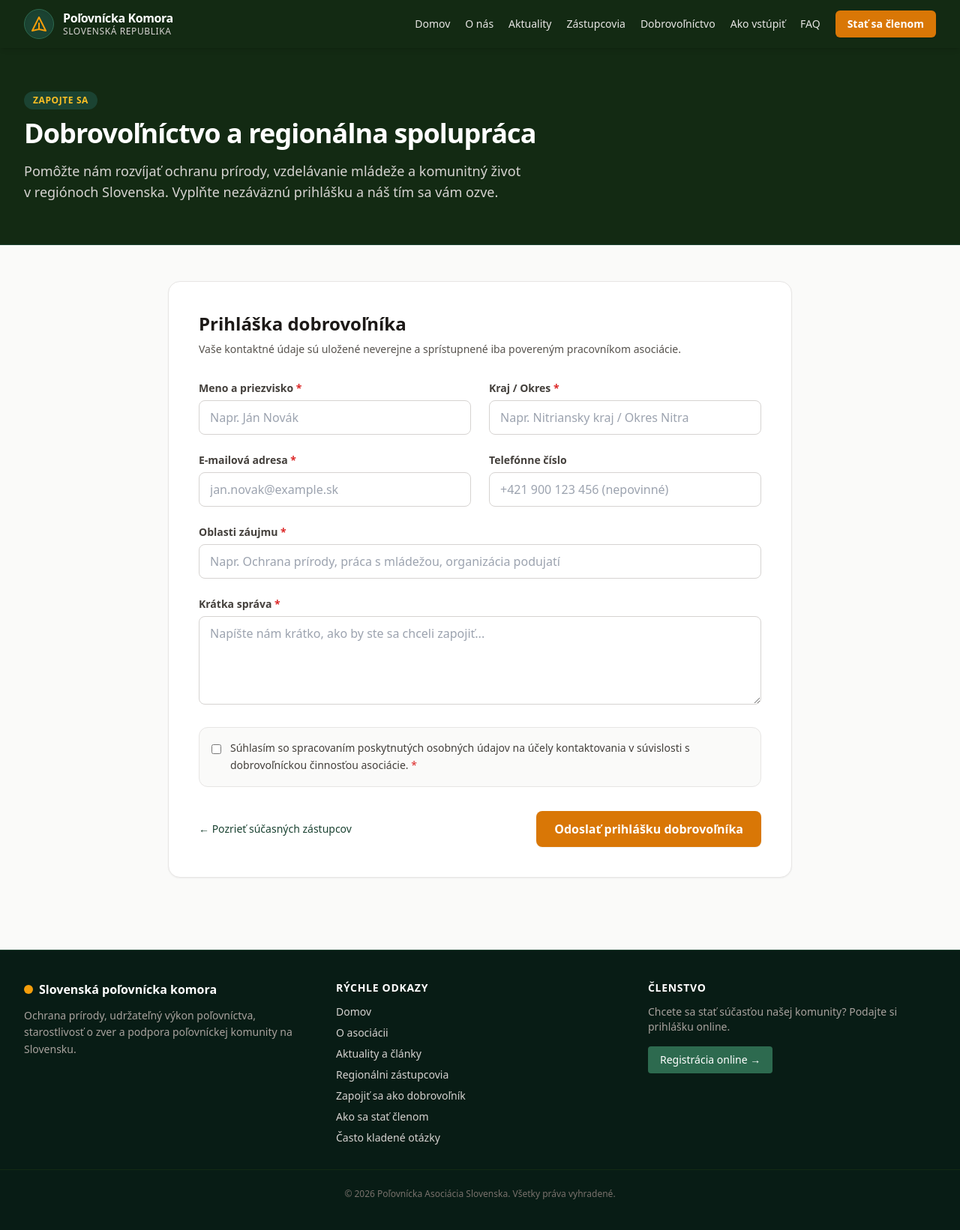
After one commit to sauwin/hunting-association-mvp, a Django app: page /volunteer/ in a window 1280 px wide. The commit adds this page. Shown: the whole page at 75% size. Run offline with Django 5.2, Linux system fonts and the light colour scheme; some libraries are stand-ins or nearby versions.

Commit message:
feat(representatives): add directory and volunteer form templates (#23)

```diff
--- a/src/public_site/templates/public_site/base.html
+++ b/src/public_site/templates/public_site/base.html
@@ -48,10 +48,12 @@
                     </a>
                 </div>
 
-                <nav class="hidden md:flex space-x-6 items-center">
+                <nav class="hidden lg:flex space-x-5 items-center">
                     <a href="{% url 'public_site:home' %}" class="text-stone-200 hover:text-white font-medium transition text-sm">Domov</a>
                     <a href="{% url 'public_site:about' %}" class="text-stone-200 hover:text-white font-medium transition text-sm">O nás</a>
                     <a href="{% url 'public_site:article_list' %}" class="text-stone-200 hover:text-white font-medium transition text-sm">Aktuality</a>
+                    <a href="{% url 'public_site:representatives' %}" class="text-stone-200 hover:text-white font-medium transition text-sm">Zástupcovia</a>
+                    <a href="{% url 'public_site:volunteer' %}" class="text-stone-200 hover:text-white font-medium transition text-sm">Dobrovoľníctvo</a>
                     <a href="{% url 'public_site:how_to_join' %}" class="text-stone-200 hover:text-white font-medium transition text-sm">Ako vstúpiť</a>
                     <a href="{% url 'public_site:faq' %}" class="text-stone-200 hover:text-white font-medium transition text-sm">FAQ</a>
                     <a href="{{ membership_register_url|default:'/membership/apply/' }}" class="bg-amber-600 hover:bg-amber-700 text-white px-4 py-2 rounded-md font-semibold text-sm transition shadow-sm">
@@ -59,7 +61,7 @@
                     </a>
                 </nav>
 
-                <div class="md:hidden flex items-center">
+                <div class="lg:hidden flex items-center">
                     <button id="mobile-menu-btn" type="button" class="text-stone-200 hover:text-white focus:outline-none p-2" aria-label="Toggle menu">
                         <svg class="h-6 w-6" fill="none" viewBox="0 0 24 24" stroke="currentColor">
                             <path stroke-linecap="round" stroke-linejoin="round" stroke-width="2" d="M4 6h16M4 12h16M4 18h16"/>
@@ -69,10 +71,12 @@
             </div>
         </div>
 
-        <div id="mobile-menu" class="hidden md:hidden bg-forest-900 px-4 pt-2 pb-4 space-y-2 border-t border-forest-700">
+        <div id="mobile-menu" class="hidden lg:hidden bg-forest-900 px-4 pt-2 pb-4 space-y-2 border-t border-forest-700">
             <a href="{% url 'public_site:home' %}" class="block px-3 py-2 rounded-md text-base font-medium text-stone-200 hover:text-white hover:bg-forest-700">Domov</a>
             <a href="{% url 'public_site:about' %}" class="block px-3 py-2 rounded-md text-base font-medium text-stone-200 hover:text-white hover:bg-forest-700">O nás</a>
             <a href="{% url 'public_site:article_list' %}" class="block px-3 py-2 rounded-md text-base font-medium text-stone-200 hover:text-white hover:bg-forest-700">Aktuality</a>
+            <a href="{% url 'public_site:representatives' %}" class="block px-3 py-2 rounded-md text-base font-medium text-stone-200 hover:text-white hover:bg-forest-700">Regionálni zástupcovia</a>
+            <a href="{% url 'public_site:volunteer' %}" class="block px-3 py-2 rounded-md text-base font-medium text-stone-200 hover:text-white hover:bg-forest-700">Dobrovoľníctvo</a>
             <a href="{% url 'public_site:how_to_join' %}" class="block px-3 py-2 rounded-md text-base font-medium text-stone-200 hover:text-white hover:bg-forest-700">Ako vstúpiť</a>
             <a href="{% url 'public_site:faq' %}" class="block px-3 py-2 rounded-md text-base font-medium text-stone-200 hover:text-white hover:bg-forest-700">FAQ</a>
             <a href="{{ membership_register_url|default:'/membership/apply/' }}" class="block w-full text-center mt-3 bg-amber-600 hover:bg-amber-700 text-white px-4 py-2.5 rounded-md font-semibold transition">
@@ -101,6 +105,8 @@
                     <li><a href="{% url 'public_site:home' %}" class="hover:text-white transition">Domov</a></li>
                     <li><a href="{% url 'public_site:about' %}" class="hover:text-white transition">O asociácii</a></li>
                     <li><a href="{% url 'public_site:article_list' %}" class="hover:text-white transition">Aktuality a články</a></li>
+                    <li><a href="{% url 'public_site:representatives' %}" class="hover:text-white transition">Regionálni zástupcovia</a></li>
+                    <li><a href="{% url 'public_site:volunteer' %}" class="hover:text-white transition">Zapojiť sa ako dobrovoľník</a></li>
                     <li><a href="{% url 'public_site:how_to_join' %}" class="hover:text-white transition">Ako sa stať členom</a></li>
                     <li><a href="{% url 'public_site:faq' %}" class="hover:text-white transition">Často kladené otázky</a></li>
                 </ul>
--- /dev/null
+++ b/src/public_site/templates/public_site/volunteer.html
@@ -0,0 +1,147 @@
+{% extends "public_site/base.html" %}
+
+{% block title %}Zapojiť sa a dobrovoľníctvo | Poľovnícka Asociácia Slovenska{% endblock %}
+{% block meta_description %}Prihláste sa ako dobrovoľník alebo regionálny zástupca Poľovníckej asociácie Slovenska.{% endblock %}
+
+{% block content %}
+<section class="bg-forest-800 text-white py-14 border-b border-forest-700">
+    <div class="max-w-7xl mx-auto px-4 sm:px-6 lg:px-8">
+        <span class="inline-block bg-forest-700 text-amber-400 text-xs font-semibold uppercase tracking-wider px-3 py-1 rounded-full mb-3">
+            Zapojte sa
+        </span>
+        <h1 class="text-3xl sm:text-4xl font-bold tracking-tight mb-4">
+            Dobrovoľníctvo a regionálna spolupráca
+        </h1>
+        <p class="text-stone-300 max-w-2xl text-base sm:text-lg leading-relaxed">
+            Pomôžte nám rozvíjať ochranu prírody, vzdelávanie mládeže a komunitný život v regiónoch Slovenska. Vyplňte nezáväznú prihlášku a náš tím sa vám ozve.
+        </p>
+    </div>
+</section>
+
+<section class="max-w-4xl mx-auto px-4 sm:px-6 lg:px-8 py-12">
+    {% if messages %}
+        <div class="mb-8 space-y-3">
+            {% for message in messages %}
+                <div class="rounded-xl bg-forest-50 border border-forest-600/30 p-4 text-forest-900 flex items-start gap-3 shadow-sm">
+                    <svg class="w-5 h-5 text-forest-600 mt-0.5 flex-shrink-0" fill="none" stroke="currentColor" viewBox="0 0 24 24">
+                        <path stroke-linecap="round" stroke-linejoin="round" stroke-width="2" d="M5 13l4 4L19 7"></path>
+                    </svg>
+                    <p class="text-sm font-medium">{{ message }}</p>
+                </div>
+            {% endfor %}
+        </div>
+    {% endif %}
+
+    <div class="bg-white rounded-2xl border border-stone-200 shadow-sm p-6 sm:p-10">
+        <div class="mb-8">
+            <h2 class="text-2xl font-bold text-stone-900 mb-2">Prihláška dobrovoľníka</h2>
+            <p class="text-sm text-stone-600">
+                Vaše kontaktné údaje sú uložené neverejne a sprístupnené iba povereným pracovníkom asociácie.
+            </p>
+        </div>
+
+        <form method="post" action="{% url 'public_site:volunteer' %}" novalidate class="space-y-6">
+            {% csrf_token %}
+
+            {% if form.non_field_errors %}
+                <div class="rounded-lg bg-red-50 border border-red-200 p-4 text-sm text-red-700">
+                    {{ form.non_field_errors }}
+                </div>
+            {% endif %}
+
+            {# Honeypot anti-spam field hidden from human users #}
+            <div class="hidden" aria-hidden="true">
+                <label for="{{ form.website.id_for_label }}">Website</label>
+                {{ form.website }}
+            </div>
+
+            <div class="grid grid-cols-1 sm:grid-cols-2 gap-6">
+                <div>
+                    <label for="{{ form.full_name.id_for_label }}" class="block text-sm font-semibold text-stone-700 mb-1.5">
+                        {{ form.full_name.label }} <span class="text-red-600">*</span>
+                    </label>
+                    {{ form.full_name }}
+                    {% if form.full_name.errors %}
+                        <p class="mt-1 text-xs text-red-600">{{ form.full_name.errors.0 }}</p>
+                    {% endif %}
+                </div>
+
+                <div>
+                    <label for="{{ form.region.id_for_label }}" class="block text-sm font-semibold text-stone-700 mb-1.5">
+                        {{ form.region.label }} <span class="text-red-600">*</span>
+                    </label>
+                    {{ form.region }}
+                    {% if form.region.errors %}
+                        <p class="mt-1 text-xs text-red-600">{{ form.region.errors.0 }}</p>
+                    {% endif %}
+                </div>
+            </div>
+
+            <div class="grid grid-cols-1 sm:grid-cols-2 gap-6">
+                <div>
+                    <label for="{{ form.email.id_for_label }}" class="block text-sm font-semibold text-stone-700 mb-1.5">
+                        {{ form.email.label }} <span class="text-red-600">*</span>
+                    </label>
+                    {{ form.email }}
+                    {% if form.email.errors %}
+                        <p class="mt-1 text-xs text-red-600">{{ form.email.errors.0 }}</p>
+                    {% endif %}
+                </div>
+
+                <div>
+                    <label for="{{ form.phone.id_for_label }}" class="block text-sm font-semibold text-stone-700 mb-1.5">
+                        {{ form.phone.label }}
+                    </label>
+                    {{ form.phone }}
+                    {% if form.phone.errors %}
+                        <p class="mt-1 text-xs text-red-600">{{ form.phone.errors.0 }}</p>
+                    {% endif %}
+                </div>
+            </div>
+
+            <div>
+                <label for="{{ form.interests.id_for_label }}" class="block text-sm font-semibold text-stone-700 mb-1.5">
+                    {{ form.interests.label }} <span class="text-red-600">*</span>
+                </label>
+                {{ form.interests }}
+                {% if form.interests.errors %}
+                    <p class="mt-1 text-xs text-red-600">{{ form.interests.errors.0 }}</p>
+                {% endif %}
+            </div>
+
+            <div>
+                <label for="{{ form.message.id_for_label }}" class="block text-sm font-semibold text-stone-700 mb-1.5">
+                    {{ form.message.label }} <span class="text-red-600">*</span>
+                </label>
+                {{ form.message }}
+                {% if form.message.errors %}
+                    <p class="mt-1 text-xs text-red-600">{{ form.message.errors.0 }}</p>
+                {% endif %}
+            </div>
+
+            <div class="bg-stone-50 rounded-xl p-4 border border-stone-200">
+                <div class="flex items-start gap-3">
+                    <div class="flex items-center h-5 mt-0.5">
+                        {{ form.consent_given }}
+                    </div>
+                    <label for="{{ form.consent_given.id_for_label }}" class="text-sm text-stone-700 leading-relaxed">
+                        {{ form.consent_given.label }} <span class="text-red-600">*</span>
+                    </label>
+                </div>
+                {% if form.consent_given.errors %}
+                    <p class="mt-2 text-xs text-red-600 font-medium">{{ form.consent_given.errors.0 }}</p>
+                {% endif %}
+            </div>
+
+            <div class="pt-2 flex flex-col sm:flex-row sm:items-center sm:justify-between gap-4">
+                <a href="{% url 'public_site:representatives' %}" class="text-sm text-forest-700 hover:text-forest-900 font-medium">
+                    ← Pozrieť súčasných zástupcov
+                </a>
+                <button type="submit" class="bg-amber-600 hover:bg-amber-700 text-white font-semibold px-6 py-3 rounded-lg shadow-sm transition cursor-pointer">
+                    Odoslať prihlášku dobrovoľníka
+                </button>
+            </div>
+        </form>
+    </div>
+</section>
+{% endblock %}
```
Also changed, not shown: src/public_site/templates/public_site/representatives.html (added, +93 -0 lines).
